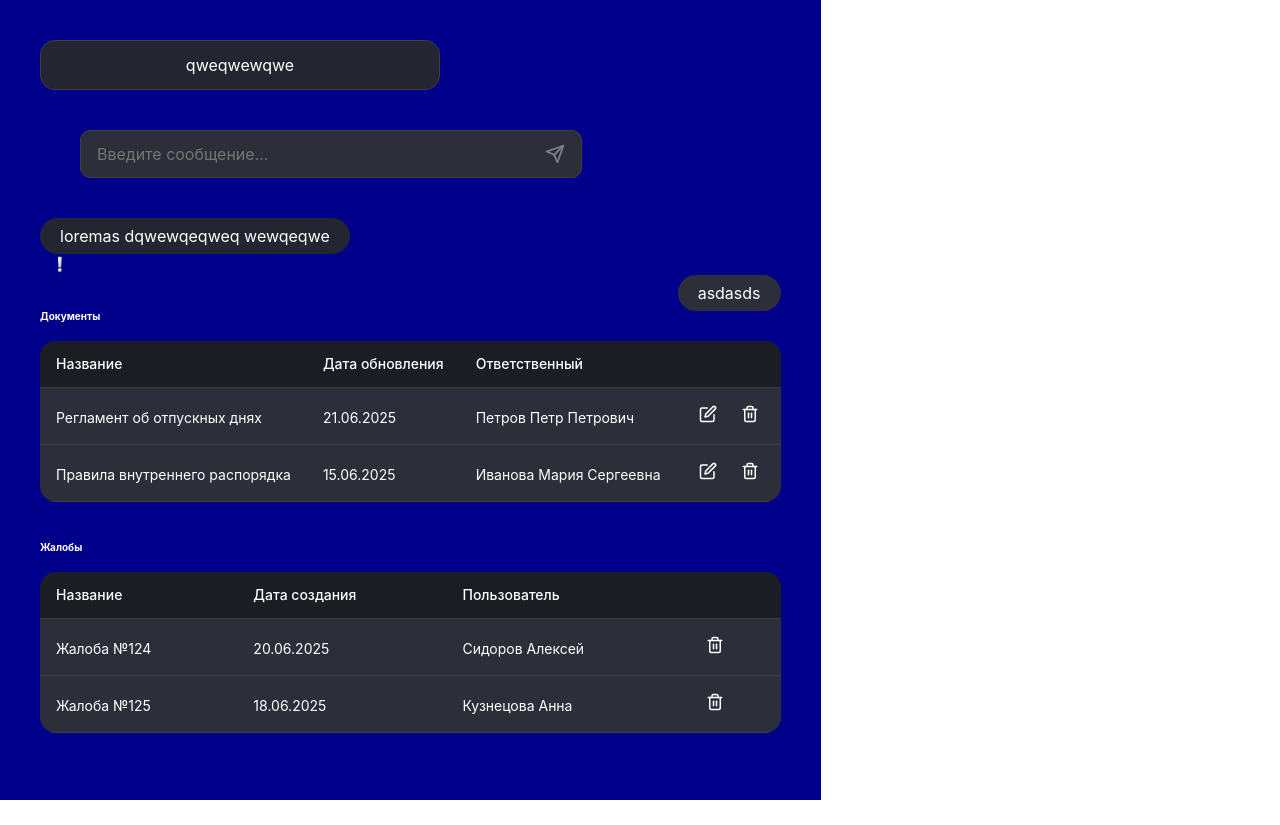
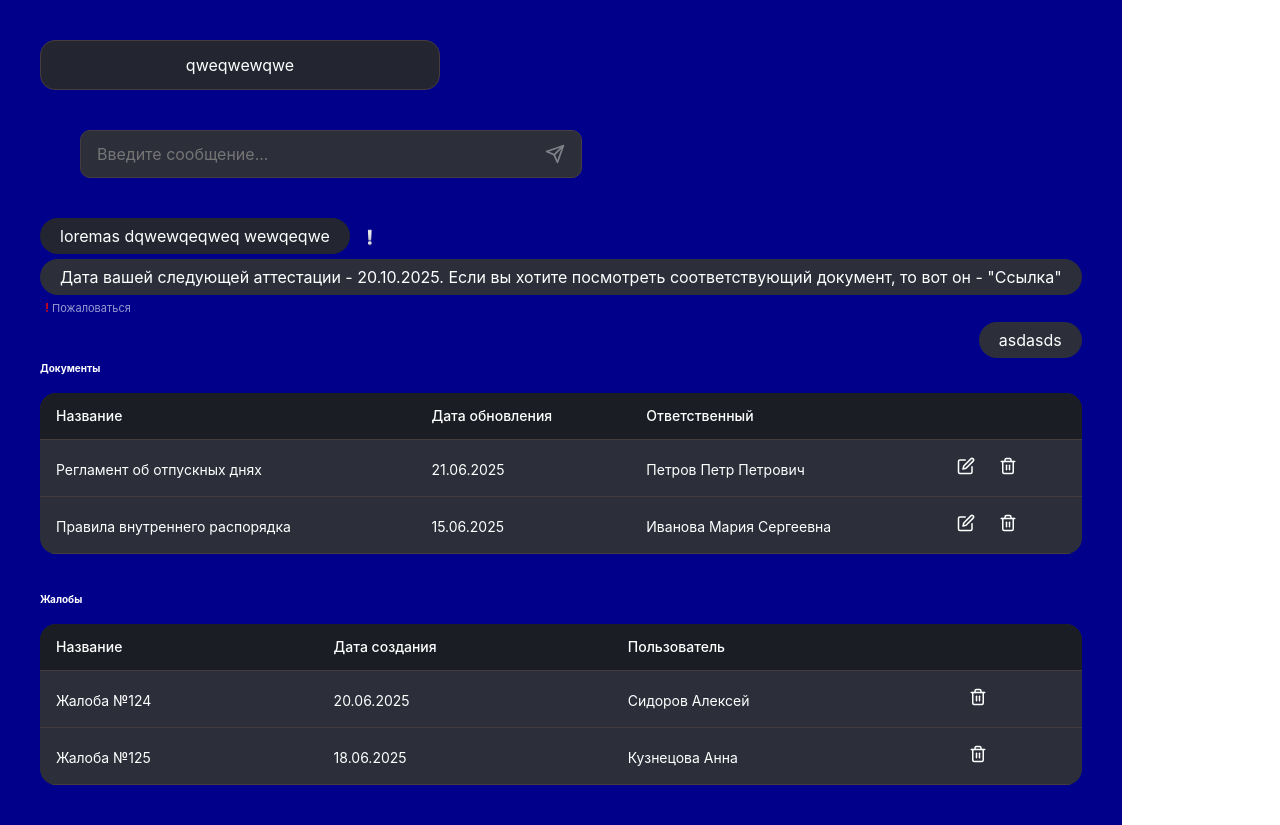
Before and after one commit to justyartsev/HR-Guardian, a React (Vite) app in the folder FrontEnd/: page / in a window 1280 px wide. Before the commit the page ends 800 px from the top, so only its background shows below. Built offline with nearby package versions, Linux system fonts and the light colour scheme.

Commit message:
complaint button

```diff
--- a/FrontEnd/src/App.jsx
+++ b/FrontEnd/src/App.jsx
@@ -4,13 +4,16 @@ import { Input } from "./components/input/Input.jsx";
 import { Table } from "./components/Table/Table";
 import { EditDocumentModal } from "./components/Modal/EditDocumentModal";
 import { DeleteDocumentModal } from "./components/Modal/DeleteDocumentModal";
+import { ReportMessageModal } from "./components/Modal/ReportMessageModal";
 
 function App({
   documents,
   complaints,
   selectedDocument,
+  selectedMessage,
   isEditModalOpen,
   isDeleteModalOpen,
+  isReportModalOpen,
   text,
 
   onEdit,
@@ -21,6 +24,9 @@ function App({
   onTextChange,
   closeEditModal,
   closeDeleteModal,
+  closeReportModal,
+  onReportMessage,
+  onConfirmReport,
 }) {
   return (
     <div
@@ -54,7 +60,14 @@ function App({
         <Message variant="output" alertMsg="weqiuryjbdsfudsiyarweagjguh">
           loremas dqwewqeqweq wewqeqwe
         </Message>
-
+        <Message
+          variant="input"
+          showReportButton={true}
+          onReport={onReportMessage}
+        >
+          Дата вашей следующей аттестации - 20.10.2025.
+          Если вы хотите посмотреть соответствующий документ, то вот он - "Ссылка"
+        </Message>
         <Message variant="input">asdasds</Message>
 
         {/* Документы */}
@@ -98,6 +111,12 @@ function App({
           document={selectedDocument}
           onConfirm={onConfirmDelete}
         />
+        <ReportMessageModal
+          isOpen={isReportModalOpen}
+          onClose={closeReportModal}
+          message={selectedMessage}
+          onReport={onConfirmReport}
+        />
       </div>
     </div>
   );
--- a/FrontEnd/src/AppContainer.jsx
+++ b/FrontEnd/src/AppContainer.jsx
@@ -38,6 +38,8 @@ export function AppContainer() {
   const [selectedDocument, setSelectedDocument] = useState(null);
   const [isEditModalOpen, setIsEditModalOpen] = useState(false);
   const [isDeleteModalOpen, setIsDeleteModalOpen] = useState(false);
+  const [isReportModalOpen, setIsReportModalOpen] = useState(false);
+  const [selectedMessage, setSelectedMessage] = useState(null);
 
   const [text, setText] = useState("");
 
@@ -84,13 +86,31 @@ export function AppContainer() {
     setText("");
   };
 
+  const onReportMessage = (messageContent) => {
+    setSelectedMessage({
+      id: Date.now(),
+      content: messageContent,
+      documentLink: "#",
+      timestamp: new Date().toISOString()
+    });
+    setIsReportModalOpen(true);
+  };
+
+  const handleConfirmReport = (reportData) => {
+    console.log("Жалоба отправлена:", reportData);
+    // Здесь можно добавить жалобу в таблицу жалоб
+    alert("Жалоба успешно отправлена! ID: " + reportData.messageId);
+  };
+
   return (
     <App
       documents={documents}
       complaints={complaints}
       selectedDocument={selectedDocument}
+      selectedMessage={selectedMessage}
       isEditModalOpen={isEditModalOpen}
       isDeleteModalOpen={isDeleteModalOpen}
+      isReportModalOpen={isReportModalOpen}
       text={text}
 
       onEdit={handleEdit}
@@ -99,8 +119,13 @@ export function AppContainer() {
       onSaveDocument={handleSaveDocument}
       onSend={handleSend}
       onTextChange={setText}
+
+      onReportMessage={onReportMessage}
+      onConfirmReport={handleConfirmReport}
+
       closeEditModal={() => setIsEditModalOpen(false)}
       closeDeleteModal={() => setIsDeleteModalOpen(false)}
+      closeReportModal={() => setIsReportModalOpen(false)}
     />
   );
 }
--- a/FrontEnd/src/components/Message/message.jsx
+++ b/FrontEnd/src/components/Message/message.jsx
@@ -15,9 +15,81 @@ text-align: left;
 justify-content: flex-start;
 `
 
-export function Message({children, variant, alertMsg}) {
-    return <div style={{textAlign: variant == "input" ? "right" : "left"}}>
-    <CustomDiv $variant={variant}>{children}</CustomDiv><br/>
-    {alertMsg && <img src={alertIco} alt="alertImg" style={{width: "2rem", paddingLeft: "1rem", paddingRight: "1rem"}} title={alertMsg}/>}
-    </div>
+const MessageWrapper = styled.div`
+  display: inline-block;
+  text-align: left;
+  margin-bottom: 0.5rem;
+`
+
+const ReportButton = styled.button`
+  background: none;
+  border: none;
+  color: rgba(255, 255, 255, 0.6);
+  cursor: pointer;
+  font-size: 1.1rem;
+  padding: 0.2rem 0;
+  margin-top: 0.3rem;
+  transition: all 0.2s ease;
+  font-family: inherit;
+  text-align: left;
+  display: flex;
+  align-items: center;
+  gap: 0.3rem;
+
+  &:hover {
+    color: var(--secondary-red-1);
+  }
+`
+
+const Exclamation = styled.span`
+  color: var(--secondary-red-1);
+  font-weight: bold;
+  font-size: 1.2rem;
+`
+
+
+export function Message({children, variant, alertMsg, showReportButton = false, onReport}) {
+    const handleReportClick = () => {
+        if (onReport) {
+        onReport(children);
+        }
+    };
+    return( <div style={{textAlign: variant == "input" ? "right" : "left"}}>
+
+        <MessageWrapper>
+        <CustomDiv $variant={variant}>
+          {children}
+        </CustomDiv>
+
+        {alertMsg && (
+          <img
+            src={alertIco}
+            alt="alertImg"
+            style={{
+              width: "2rem",
+              paddingLeft: "1rem",
+              paddingRight: "1rem",
+              verticalAlign: "middle",
+              marginTop: "-0.5rem"
+            }}
+            title={alertMsg}
+          />
+        )}
+
+        {/* Кнопка жалобы под сообщением */}
+        {variant === "input" && showReportButton && (
+          <ReportButton
+            onClick={handleReportClick}
+            title="Пожаловаться на сообщение"
+            style={{
+              marginLeft: "0.5rem"
+            }}
+          >
+            <Exclamation>!</Exclamation>
+            <span>Пожаловаться</span>
+          </ReportButton>
+        )}
+      </MessageWrapper>
+      </div>
+    )
 }
--- a/FrontEnd/src/components/Modal/ReportMessageModal.jsx
+++ b/FrontEnd/src/components/Modal/ReportMessageModal.jsx
@@ -2,6 +2,26 @@ import styled from "styled-components";
 import { useState } from "react";
 import { Modal } from "./Modal";
 import { Button } from "../Button/button";
+
+const ModalButton = styled(Button)`
+  background-color: transparent;
+  border: 1px solid var(--primasy-stroke-1);
+  color: var(--primary-white-1);
+
+  &:hover {
+    background-color: ${({ variant }) =>
+      variant === "danger"
+        ? "var(--secondary-red-1)"
+        : "var(--secondary-orange-1)"};
+  }
+
+  &:active {
+    background-color: ${({ variant }) =>
+      variant === "danger"
+        ? "var(--secondary-red-1)"
+        : "var(--secondary-orange-1)"};
+  }
+`;
 
 const MessageContent = styled.div`
   background-color: var(--primary-black-3);
@@ -32,19 +52,8 @@ const MessageText = styled.p`
   margin-bottom: 0.8rem;
 `;
 
-const MessageLink = styled.a`
-  color: var(--secondary-orange-1);
-  text-decoration: underline;
-  font-size: 1.3rem;
-  cursor: pointer;
-
-  &:hover {
-    color: #ff8c66;
-  }
-`;
-
 const CommentSection = styled.div`
-  margin-bottom: 2rem;
+  margin-bottom: 1.6rem;
 `;
 
 const CommentLabel = styled.div`
@@ -53,60 +62,31 @@ const CommentLabel = styled.div`
   font-weight: 600;
   margin-bottom: 0.8rem;
   font-style: italic;
-  display: flex;
-  align-items: center;
-  gap: 0.6rem;
-`;
-
-const CommentIcon = styled.span`
-  font-size: 1.6rem;
 `;
 
 const CommentTextarea = styled.textarea`
-  width: 100%;
-  min-height: 100px;
-  padding: 1rem;
+  width: 90%; /* Уменьшил ширину с 100% до 90% */
+  margin: 0 auto; /* Центрируем */
+  display: block; /* Чтобы сработал margin auto */
+  min-height: 80px; /* Уменьшил высоту */
+  padding: 0.8rem;
   background-color: var(--primary-black-3);
   border: 1px solid var(--primasy-stroke-1);
   border-radius: 8px;
   color: var(--primary-white-1);
-  font-size: 1.4rem;
+  font-size: 1.3rem;
   font-family: inherit;
   resize: vertical;
 
   &:focus {
     outline: none;
     border-color: var(--secondary-orange-1);
-    box-shadow: 0 0 0 2px rgba(219, 101, 75, 0.2);
   }
 
   &::placeholder {
     color: rgba(255, 255, 255, 0.4);
     font-style: italic;
   }
-`;
-
-const CheckboxContainer = styled.div`
-  display: flex;
-  align-items: center;
-  gap: 0.8rem;
-  margin-bottom: 1.6rem;
-  cursor: pointer;
-  user-select: none;
-`;
-
-const CheckboxInput = styled.input`
-  width: 1.8rem;
-  height: 1.8rem;
-  cursor: pointer;
-  accent-color: var(--secondary-orange-1);
-`;
-
-const CheckboxLabel = styled.label`
-  font-size: 1.4rem;
-  color: var(--primary-white-1);
-  cursor: pointer;
-  font-weight: 500;
 `;
 
 const ModalActions = styled.div`
@@ -123,14 +103,9 @@ export function ReportMessageModal({
   onReport
 }) {
   const [comment, setComment] = useState("");
-  const [agreeToReport, setAgreeToReport] = useState(false);
 
   const handleSubmit = () => {
-    if (!agreeToReport) {
-      alert("Пожалуйста, подтвердите отправку жалобы");
-      return;
-    }
-
+    // Убрали проверку чекбокса
     onReport({
       messageId: message?.id,
       messageContent: message?.content,
@@ -142,12 +117,8 @@ export function ReportMessageModal({
 
   const handleClose = () => {
     setComment("");
-    setAgreeToReport(false);
     onClose();
   };
-
-  const messageContent = message?.content || "Дата вашей следующей аттестации - 20.10.2025. Если вы хотите посмотреть соответствующий документ, то вот он.";
-  const documentLink = message?.documentLink || "https://example.com/document.pdf";
 
   return (
     <Modal isOpen={isOpen} onClose={handleClose}>
@@ -157,60 +128,41 @@ export function ReportMessageModal({
       </MessageHeader>
 
       <MessageContent>
-        <MessageText>{messageContent}</MessageText>
-        <MessageLink href={documentLink} target="_blank" rel="noopener noreferrer">
-          "Ссылка на документ"
-        </MessageLink>
+        <MessageText>{message?.content}</MessageText>
       </MessageContent>
 
       <CommentSection>
-        <CommentLabel>
-          <CommentIcon>💬</CommentIcon>
-          Комментарий к жалобе:
-        </CommentLabel>
+        <CommentLabel>Комментарий к жалобе:</CommentLabel>
         <CommentTextarea
           value={comment}
           onChange={(e) => setComment(e.target.value)}
           placeholder="Введите комментарий..."
-          maxLength={500}
+          maxLength={300}
         />
         <div style={{
-          fontSize: "1.2rem",
+          fontSize: "1.1rem",
           color: "rgba(255, 255, 255, 0.5)",
           textAlign: "right",
-          marginTop: "0.4rem"
+          marginTop: "0.4rem",
+          width: "90%",
+          margin: "0.4rem auto 0 auto"
         }}>
-          {comment.length}/500 символов
+          {comment.length}/300 символов
         </div>
       </CommentSection>
 
-      <CheckboxContainer onClick={() => setAgreeToReport(!agreeToReport)}>
-        <CheckboxInput
-          type="checkbox"
-          checked={agreeToReport}
-          onChange={() => setAgreeToReport(!agreeToReport)}
-          id="report-confirm"
-        />
-        <CheckboxLabel htmlFor="report-confirm">
-          Подтверждаю отправку жалобы
-        </CheckboxLabel>
-      </CheckboxContainer>
+
 
       <ModalActions>
-        <Button variant="danger" onClick={handleClose}>
+        <ModalButton variant="alert" onClick={handleClose}>
           Отмена
-        </Button>
-        <Button
-          variant="alert"
+        </ModalButton>
+        <ModalButton
+          variant="danger"
           onClick={handleSubmit}
-          disabled={!agreeToReport}
-          style={{
-            opacity: agreeToReport ? 1 : 0.6,
-            cursor: agreeToReport ? "pointer" : "not-allowed"
-          }}
         >
           Пожаловаться
-        </Button>
+        </ModalButton>
       </ModalActions>
     </Modal>
   );
```
